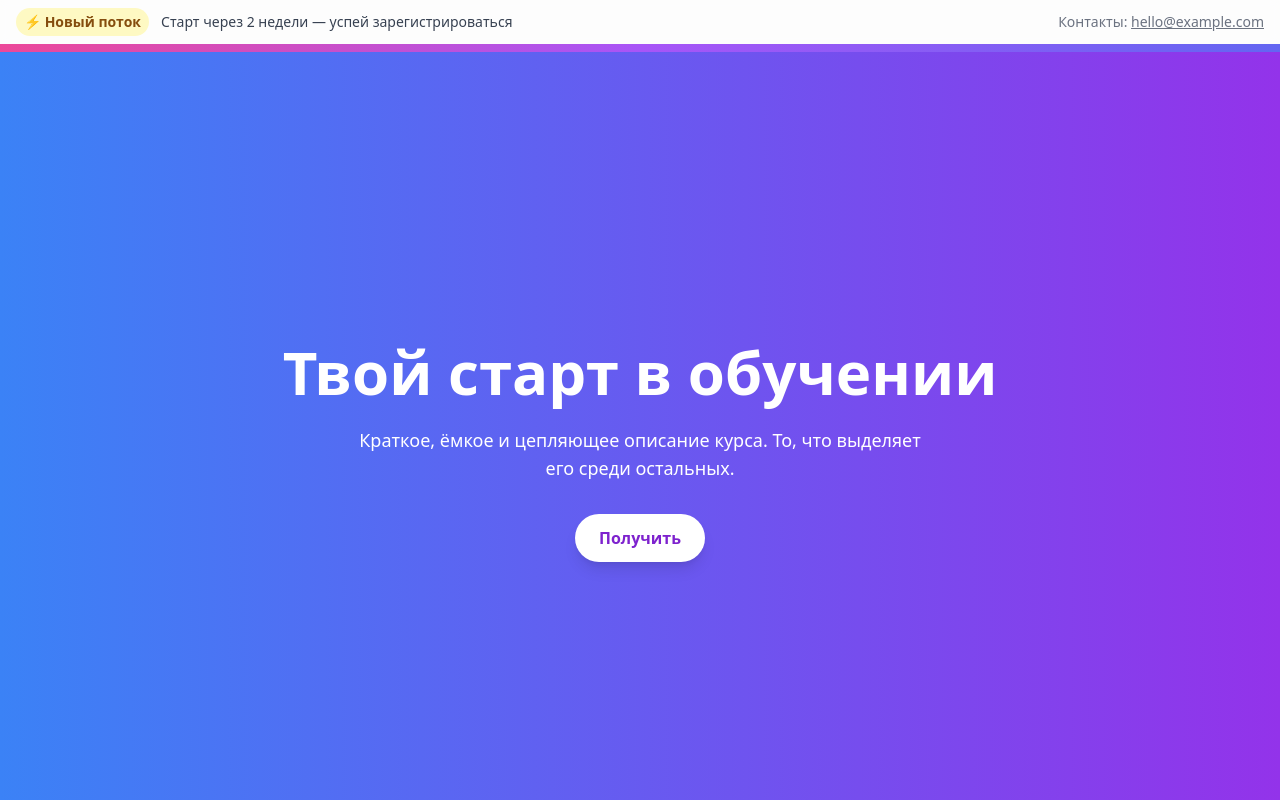
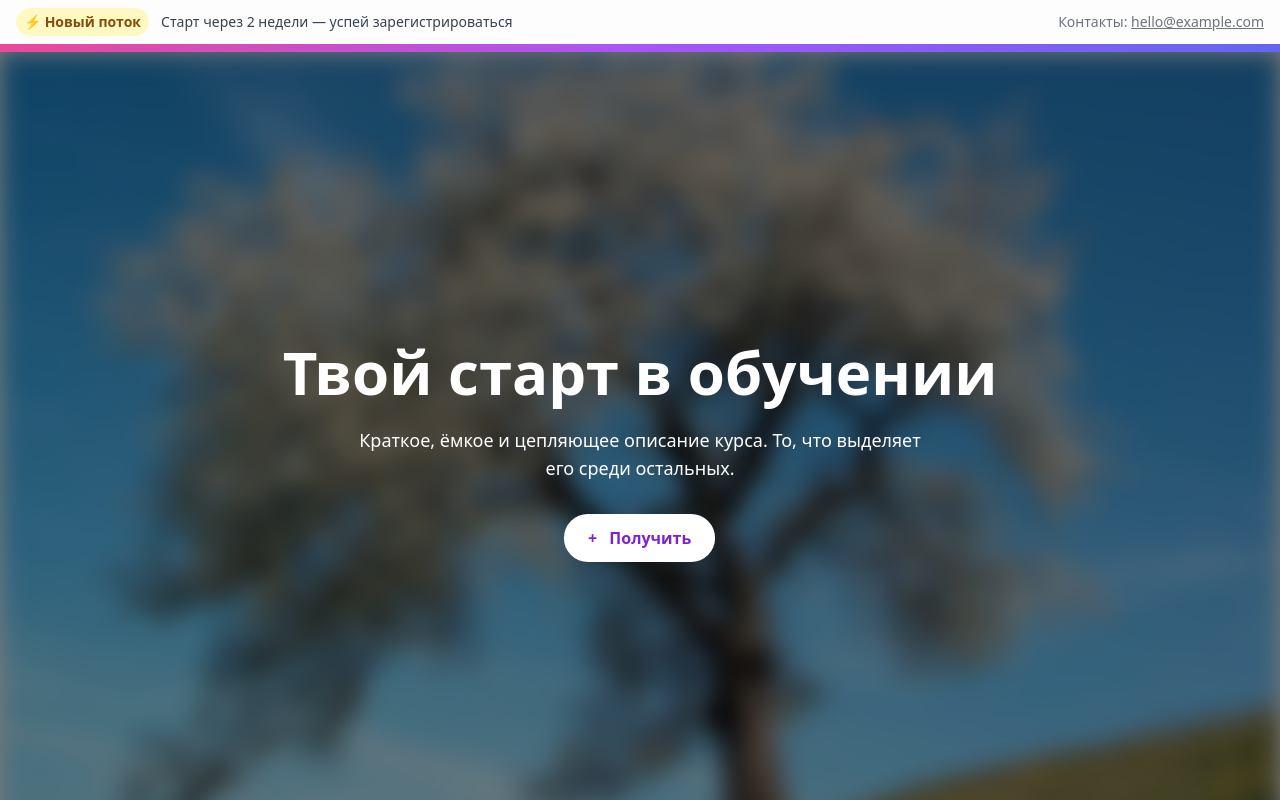
Before and after one commit to albdvtinterview/landing-site_1, a plain HTML site: page index.html in a window 1280 px wide. Shown: the top 800 px of the page. Drawn offline with nearby package versions, Linux system fonts and the light colour scheme.

Commit message:
Added animated buttons and background and blur logic

```diff
--- a/css/style.css
+++ b/css/style.css
@@ -1 +1,9 @@
-/* Дополнительные стили при необходимости */
+/* Анимация пульсации кнопки */
+@keyframes pulse {
+  0%, 100% { transform: scale(1); }
+  50% { transform: scale(1.08); }
+}
+
+.btn-animated {
+  animation: pulse 2s infinite;
+}
--- a/index.html
+++ b/index.html
@@ -6,6 +6,7 @@
   <title>Современный лендинг</title>
   <script src="https://cdn.tailwindcss.com"></script>
   <link href="https://unpkg.com/aos@2.3.1/dist/aos.css" rel="stylesheet">
+  <link rel="stylesheet" href="css/style.css">
 </head>
 <body class="bg-gray-50 text-gray-800">
 
@@ -17,15 +18,28 @@
     </div>
     <div class="text-sm text-gray-500">Контакты: <a href="mailto:hello@example.com" class="underline">hello@example.com</a></div>
   </div>
+
   <!-- Верхняя полоска -->
   <div class="h-2 bg-gradient-to-r from-pink-500 via-purple-500 to-indigo-500"></div>
 
   <!-- Hero -->
-  <section class="h-screen flex flex-col justify-center items-center bg-gradient-to-r from-blue-500 to-purple-600 text-white text-center px-6 relative overflow-hidden">
-    <h1 class="text-5xl md:text-6xl font-bold mb-6" data-aos="fade-down">Твой старт в обучении</h1>
-    <p class="text-lg mb-8 max-w-xl" data-aos="fade-up" data-aos-delay="200">Краткое, ёмкое и цепляющее описание курса. То, что выделяет его среди остальных.</p>
-    <button @click="openModal = true" class="px-6 py-3 bg-white text-purple-700 font-semibold rounded-full shadow-lg hover:bg-gray-100 transition transform hover:scale-105">
-      Получить
+  <section class="h-screen flex flex-col justify-center items-center text-white text-center px-6 relative overflow-hidden">
+    <!-- Фоновое изображение -->
+    <div class="absolute inset-0">
+      <img src="static/img/hero-bg.jpg" alt="Background" class="w-full h-full object-cover filter blur-md">
+      <div class="absolute inset-0 bg-black/50"></div>
+    </div>
+
+    <!-- Контент -->
+    <h1 class="text-5xl md:text-6xl font-bold mb-6 relative z-10" data-aos="fade-down">
+      Твой старт в обучении
+    </h1>
+    <p class="text-lg mb-8 max-w-xl relative z-10" data-aos="fade-up" data-aos-delay="200">
+      Краткое, ёмкое и цепляющее описание курса. То, что выделяет его среди остальных.
+    </p>
+    <button @click="openModal = true"
+      class="btn-animated px-6 py-3 bg-white text-purple-700 font-semibold rounded-full shadow-lg hover:bg-gray-100 transition relative z-10">
+      <span class="mr-2">+</span> Получить
     </button>
   </section>
 
@@ -54,8 +68,9 @@
   <!-- CTA -->
   <section class="py-20 bg-purple-700 text-center text-white">
     <h2 class="text-4xl font-bold mb-6" data-aos="fade-up">Готов начать обучение?</h2>
-    <button @click="openModal = true" class="px-8 py-3 bg-white text-purple-700 rounded-full font-semibold shadow-md hover:bg-gray-100 transition transform hover:scale-105">
-      Получить курс
+    <button @click="openModal = true"
+      class="btn-animated px-8 py-3 bg-white text-purple-700 rounded-full font-semibold shadow-md hover:bg-gray-100 transition transform hover:scale-105">
+      <span class="mr-2">+</span> Получить курс
     </button>
   </section>
 
@@ -108,8 +123,8 @@
                class="w-full mb-3 p-3 border rounded" />
         <input name="phone" id="phone" type="tel" placeholder="Телефон" required
                class="w-full mb-3 p-3 border rounded" />
-        <button type="submit" class="w-full py-3 bg-purple-600 text-white rounded-lg font-semibold hover:bg-purple-700 transition">
-          Получить
+        <button type="submit" class="btn-animated w-full py-3 bg-purple-600 text-white rounded-lg font-semibold hover:bg-purple-700 transition">
+          <span class="mr-2">+</span> Получить
         </button>
       </form>
     </div>
```
Also changed, not shown: static/img/hero-bg.jpg (added).
